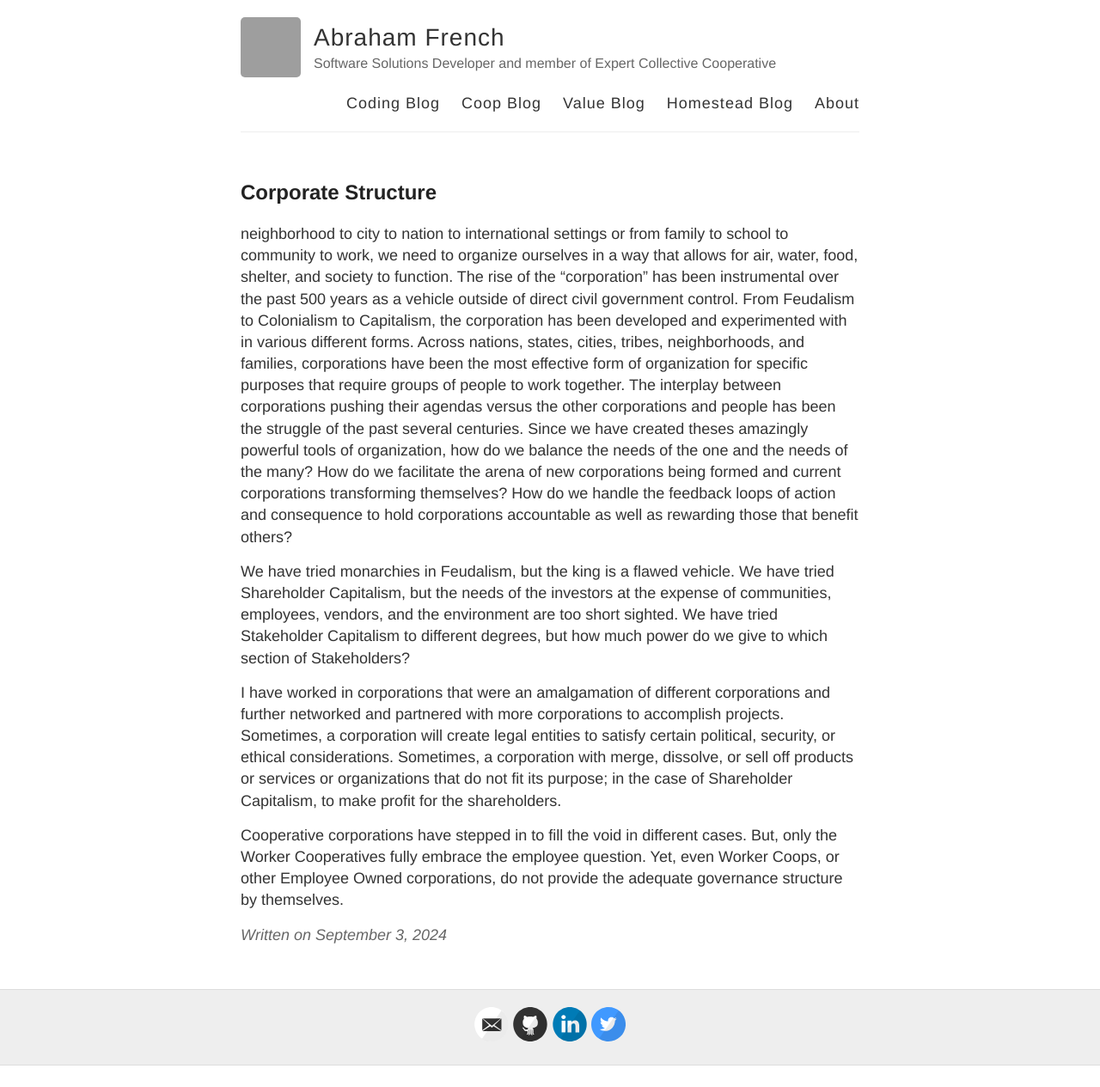
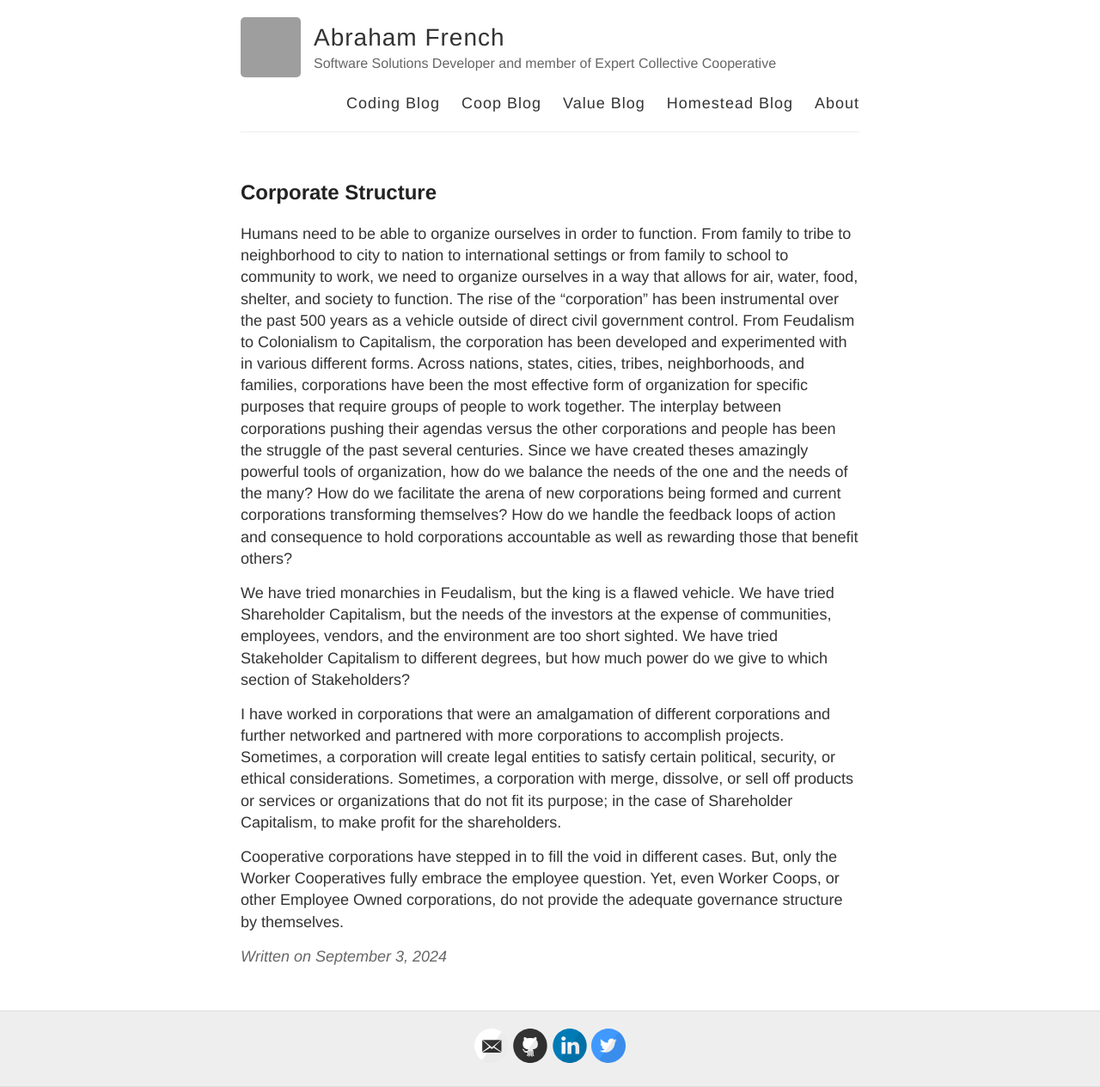
Before and after one commit to AbrahamFr/abrahamfr.github.io, a Jekyll site: the page built from _coops/2024-09-03-corporate-structure.md, in a window 1280 px wide. Shown: the whole page at 86% size. Built offline with Jekyll 4.4.1, drawn with Linux system fonts in a browser that asks for light colours; before the commit the page ends 1240 px from its top, so only the background shows below that; grey boxes are pictures that could not be loaded.

Commit message:
Update 2024-09-03-corporate-structure.md
Fixed formatting on markdown

```diff
--- a/_coops/2024-09-03-corporate-structure.md
+++ b/_coops/2024-09-03-corporate-structure.md
@@ -3,23 +3,10 @@
 title: Corporate Structure
 ---
 
-neighborhood to city to nation to international settings or from family to school to community to work, we need to organize
-ourselves in a way that allows for air, water, food, shelter, and society to function.  The rise of the "corporation" has been instrumental over the past 500 years as a vehicle outside of direct civil government
-control.  From Feudalism to Colonialism to Capitalism, the corporation has been developed and experimented with in various different forms.  Across nations, states, cities, tribes, neighborhoods, and families,
-corporations have been the most effective form of organization for specific purposes that require groups of people to work together.  The interplay between corporations pushing their agendas versus the other
-corporations and people has been the struggle of the past several centuries.  Since we have created theses amazingly powerful tools of organization, how do we balance the needs of the one and the needs of the
-many?  How do we facilitate the arena of new corporations being formed and current corporations transforming themselves?  How do we handle the feedback loops of action and consequence to hold corporations
-accountable as well as rewarding those that benefit others?
+Humans need to be able to organize ourselves in order to function.  From family to tribe to neighborhood to city to nation to international settings or from family to school to community to work, we need to organize ourselves in a way that allows for air, water, food, shelter, and society to function.  The rise of the "corporation" has been instrumental over the past 500 years as a vehicle outside of direct civil government control.  From Feudalism to Colonialism to Capitalism, the corporation has been developed and experimented with in various different forms.  Across nations, states, cities, tribes, neighborhoods, and families, corporations have been the most effective form of organization for specific purposes that require groups of people to work together.  The interplay between corporations pushing their agendas versus the other corporations and people has been the struggle of the past several centuries.  Since we have created theses amazingly powerful tools of organization, how do we balance the needs of the one and the needs of the many?  How do we facilitate the arena of new corporations being formed and current corporations transforming themselves?  How do we handle the feedback loops of action and consequence to hold corporations accountable as well as rewarding those that benefit others?
 
+We have tried monarchies in Feudalism, but the king is a flawed vehicle.  We have tried Shareholder Capitalism, but the needs of the investors at the expense of communities, employees, vendors, and the environment are too short sighted.  We have tried Stakeholder Capitalism to different degrees, but how much power do we give to which section of Stakeholders?
 
-We have tried monarchies in Feudalism, but the king is a flawed vehicle.  We have tried Shareholder Capitalism, but the needs of the investors at the expense of communities, employees, vendors, and the environment
-are too short sighted.  We have tried Stakeholder Capitalism to different degrees, but how much power do we give to which section of Stakeholders?
+I have worked in corporations that were an amalgamation of different corporations and further networked and partnered with more corporations to accomplish projects.  Sometimes, a corporation will create legal entities to satisfy certain political, security, or ethical considerations.  Sometimes, a corporation with merge, dissolve, or sell off products or services or organizations that do not fit its purpose; in the case of Shareholder Capitalism, to make profit for the shareholders.
 
-
-I have worked in corporations that were an amalgamation of different corporations and further networked and partnered with more corporations to accomplish projects.  Sometimes, a corporation will create legal entities
-to satisfy certain political, security, or ethical considerations.  Sometimes, a corporation with merge, dissolve, or sell off products or services or organizations that do not fit its purpose; in the case of
-Shareholder Capitalism, to make profit for the shareholders.
-
-
-Cooperative corporations have stepped in to fill the void in different cases.  But, only the Worker Cooperatives fully embrace the employee question.  Yet, even Worker Coops, or other Employee Owned corporations,
-do not provide the adequate governance structure by themselves.
+Cooperative corporations have stepped in to fill the void in different cases.  But, only the Worker Cooperatives fully embrace the employee question.  Yet, even Worker Coops, or other Employee Owned corporations, do not provide the adequate governance structure by themselves.
```
